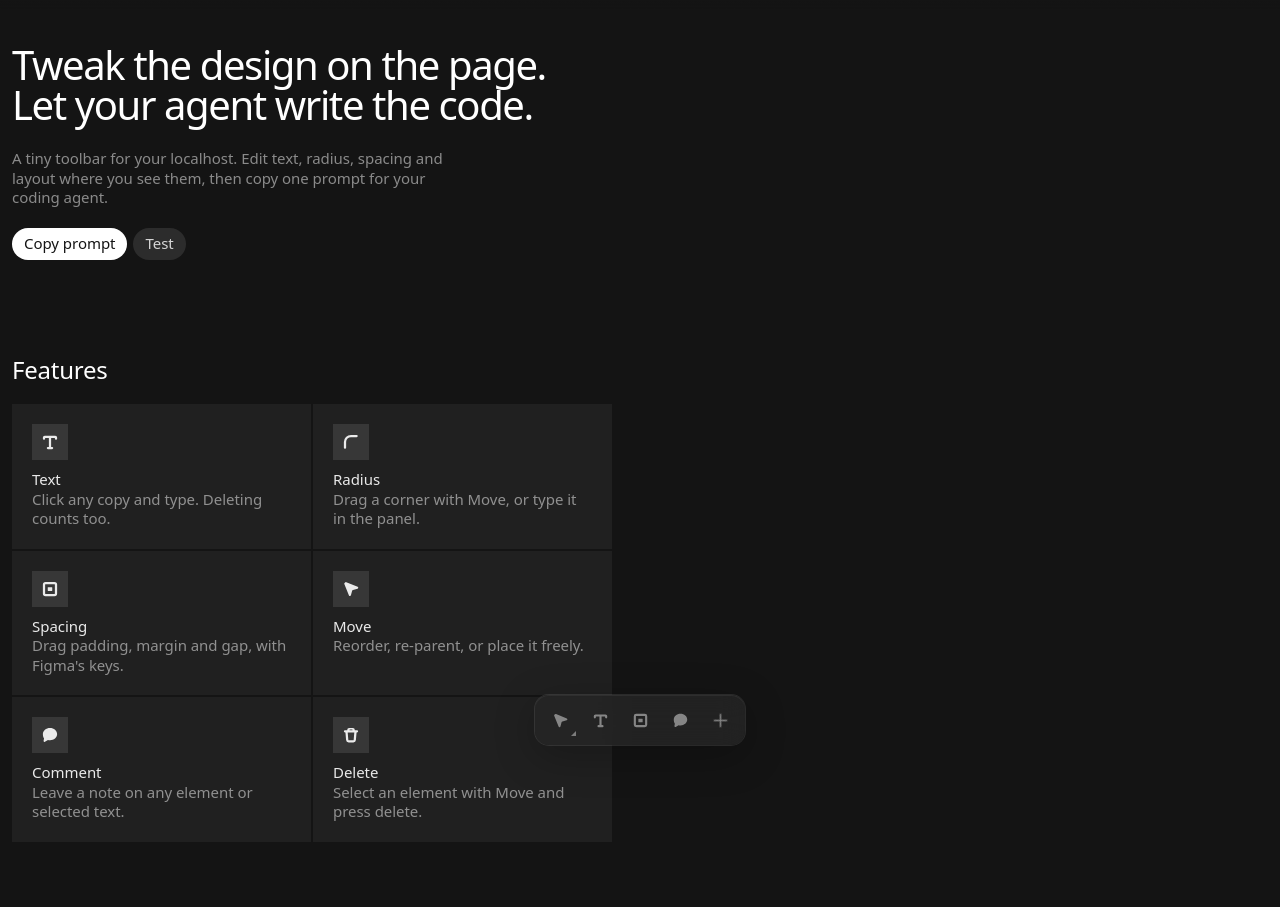
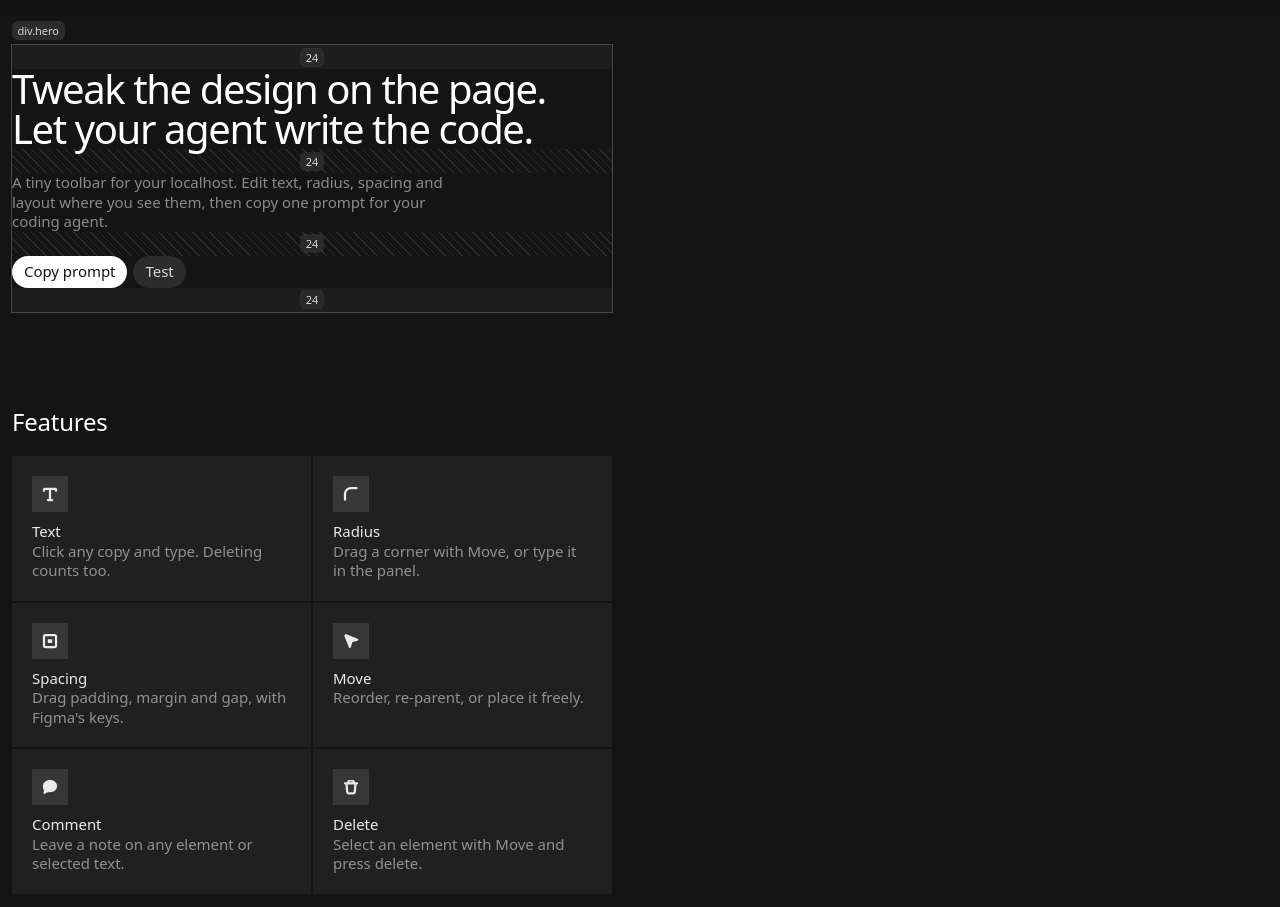
Before and after one commit to davidexo/design-toolkit, a website: page index.html in a window 1280 px wide. Shown: the part 39-946 px from the top of the page. Drawn offline with Linux system fonts and the light colour scheme; a web font is replaced by a local one.

Commit message:
Landing page: draggable spacing hero, toolkit only on the test page
- The hero shows as a Spacing-tool selection in subtle greys: drag the
  padding (top, bottom) and gap bands, ⌥ mirrors, double-click resets
- No horizontal padding, so the hero lines up with Features
- The toolkit script loads on the test page only

Co-Authored-By: Claude Opus 5.5 <noreply@anthropic.com>

```diff
--- a/index.html
+++ b/index.html
@@ -71,8 +71,28 @@
       /* One column, flush left: everything reads top to bottom at one measure. */
       main { max-width: calc(600px + 2 * var(--gutter)); padding: 36px var(--gutter) 160px; }
       h1 { margin: 0; max-width: 16em; font-size: 40px; font-weight: 400; line-height: 1; letter-spacing: -0.035em; text-wrap: balance; }
-      .lede { margin-top: 24px; max-width: 30em; color: var(--ink-5); text-wrap: pretty; }
-      .actions { display: flex; gap: 6px; flex-wrap: wrap; margin-top: 20px; }
+      .lede { margin: 0; max-width: 30em; color: var(--ink-5); text-wrap: pretty; }
+      .actions { display: flex; gap: 6px; flex-wrap: wrap; }
+
+      /* The hero as if the Spacing tool had it selected, in quiet greys: selection, padding (top and bottom)
+         and gap bands with their values. Real padding and gap, so the numbers are true. */
+      .hero {
+        --pt: 24px; --pr: 0px; --pb: 24px; --pl: 0px; --g: 24px;
+        position: relative; display: flex; flex-direction: column; gap: var(--g); width: fit-content; max-width: 100%;
+        padding: var(--pt) var(--pr) var(--pb) var(--pl);
+      }
+      .spec { position: absolute; inset: 0; pointer-events: none; user-select: none; font: 500 11px/1 ui-sans-serif, system-ui, -apple-system, sans-serif; font-variant-numeric: tabular-nums; }
+      .spec .sel { position: absolute; inset: 0; box-shadow: 0 0 0 1px rgba(255, 255, 255, .22); }
+      .spec .tag { position: absolute; left: -0.5px; top: -24px; padding: 4px 6px; border-radius: 6px; background: rgba(255, 255, 255, .1); color: var(--ink-8); white-space: nowrap; }
+      /* Bands drag like the Spacing tool's: padding grows inward, ⌥ mirrors the opposite side, double-click resets. */
+      .spec .band { position: absolute; display: grid; place-items: center; pointer-events: auto; touch-action: none; transition: filter .15s; }
+      .spec .band:hover, .spec .band.drag { filter: brightness(1.8); }
+      .spec .t, .spec .b, .spec .gap { cursor: ns-resize; }
+      .spec .pad { background: rgba(255, 255, 255, .04); }
+      .spec .gap { background: repeating-linear-gradient(45deg, rgba(255, 255, 255, .1) 0 1px, transparent 1px 6px); }
+      .spec .lb { padding: 3px 5px; border-radius: 4px; background: #2a2a2a; color: var(--ink-8); box-shadow: 0 0 0 1px rgba(255, 255, 255, .08); }
+      .spec .t { left: 0; right: 0; top: 0; height: var(--pt); }
+      .spec .b { left: 0; right: 0; bottom: 0; height: var(--pb); }
 
       /* ---------- feature grid ---------- */
       .features { margin-top: 96px; }
@@ -100,12 +120,18 @@
     </header>
 
     <main>
+      <div class="hero" id="hero">
       <h1>Tweak the design on the page. Let your agent write the code.</h1>
-
       <p class="lede">A tiny toolbar for your localhost. Edit text, radius, spacing and layout where you see them, then copy one prompt for your coding agent.</p>
       <div class="actions">
         <button class="pill solid swap" type="button" data-copy-setup data-state="idle"><span data-for="idle">Copy prompt</span><span data-for="done" aria-hidden="true">Copied</span><span data-for="error" aria-hidden="true">Copy failed</span></button>
         <a class="pill" href="test.html">Test</a>
+      </div>
+      <div class="spec" aria-hidden="true">
+        <span class="sel"></span><span class="tag">div.hero</span>
+        <span class="band pad t" data-side="pt" title="Top padding: drag, ⌥ for top and bottom"><span class="lb">24</span></span>
+        <span class="band pad b" data-side="pb" title="Bottom padding: drag, ⌥ for top and bottom"><span class="lb">24</span></span>
+      </div>
       </div>
 
       <section class="features" aria-labelledby="tools">
@@ -127,6 +153,75 @@
 1. Install it with the package manager this project already uses (check the lockfile).
 2. In a React app (Next.js, Vite, Remix...), render <DesignToolkit /> from "design-toolkit/react" once in the root layout. Otherwise, import "design-toolkit" in development only.
 3. Change nothing else. Then start or reload the dev server and confirm the toolbar shows at the bottom of the page.`;
+      /* Gap bands sit between the hero's rows, measured so they follow wrapping and resizing. */
+      const hero = document.getElementById("hero");
+      const spec = hero.querySelector(".spec");
+      /* Updates the bands in place (not rebuilt), so a gap band keeps the pointer while it is being dragged. */
+      const placeGaps = () => {
+        const box = hero.getBoundingClientRect();
+        const rows = [...hero.children].filter((c) => c !== spec);
+        const gaps = [...spec.querySelectorAll(".gap")];
+        for (let i = 0; i < rows.length - 1; i++) {
+          let g = gaps[i];
+          if (!g) {
+            g = document.createElement("span");
+            g.className = "band gap";
+            g.dataset.side = "g";
+            g.title = "Gap: drag";
+            g.innerHTML = '<span class="lb"></span>';
+            spec.append(g);
+          }
+          const a = rows[i].getBoundingClientRect();
+          const b = rows[i + 1].getBoundingClientRect();
+          Object.assign(g.style, { left: "var(--pl)", right: "var(--pr)", top: `${a.bottom - box.top}px`, height: `${b.top - a.bottom}px` });
+          g.firstChild.textContent = Math.round(b.top - a.bottom);
+        }
+      };
+      new ResizeObserver(placeGaps).observe(hero);
+      document.fonts?.ready.then(placeGaps);
+
+      /* Dragging a band: which way grows it, and what ⌥ mirrors. Values snap to 2px like the toolkit. */
+      const GROW = { pt: [0, 1], pb: [0, -1], g: [0, 1] };
+      const MIRROR = { pt: "pb", pb: "pt" };
+      const value = (side) => parseFloat(getComputedStyle(hero).getPropertyValue(`--${side}`)) || 0;
+      const setValue = (side, v) => {
+        v = Math.max(0, Math.min(96, Math.round(v / 2) * 2));
+        hero.style.setProperty(`--${side}`, `${v}px`);
+        const band = spec.querySelector(`.pad[data-side="${side}"] .lb`);
+        if (band) band.textContent = v;
+      };
+      spec.addEventListener("pointerdown", (e) => {
+        const band = e.target.closest(".band");
+        if (!band || e.button !== 0) return;
+        e.preventDefault();
+        band.setPointerCapture(e.pointerId);
+        band.classList.add("drag");
+        const side = band.dataset.side;
+        const start = { x: e.clientX, y: e.clientY, v: value(side) };
+        const move = (ev) => {
+          const [dx, dy] = GROW[side];
+          const v = start.v + (ev.clientX - start.x) * dx + (ev.clientY - start.y) * dy;
+          setValue(side, v);
+          if (ev.altKey && MIRROR[side]) setValue(MIRROR[side], v);
+          placeGaps();
+        };
+        const up = () => {
+          band.classList.remove("drag");
+          band.removeEventListener("pointermove", move);
+          band.removeEventListener("pointerup", up);
+          band.removeEventListener("pointercancel", up);
+        };
+        band.addEventListener("pointermove", move);
+        band.addEventListener("pointerup", up);
+        band.addEventListener("pointercancel", up);
+      });
+      spec.addEventListener("dblclick", (e) => {
+        const side = e.target.closest(".band")?.dataset.side;
+        if (!side) return;
+        setValue(side, 24);
+        placeGaps();
+      });
+
       /* All labels share one grid cell, so the button keeps the width of the longest and only the label changes. */
       const setup = document.querySelector("[data-copy-setup]");
       let reset;
@@ -145,6 +240,5 @@
         reset = setTimeout(() => setState("idle"), 2200);
       });
     </script>
-    <script src="toolkit.js" async></script>
   </body>
 </html>
```
